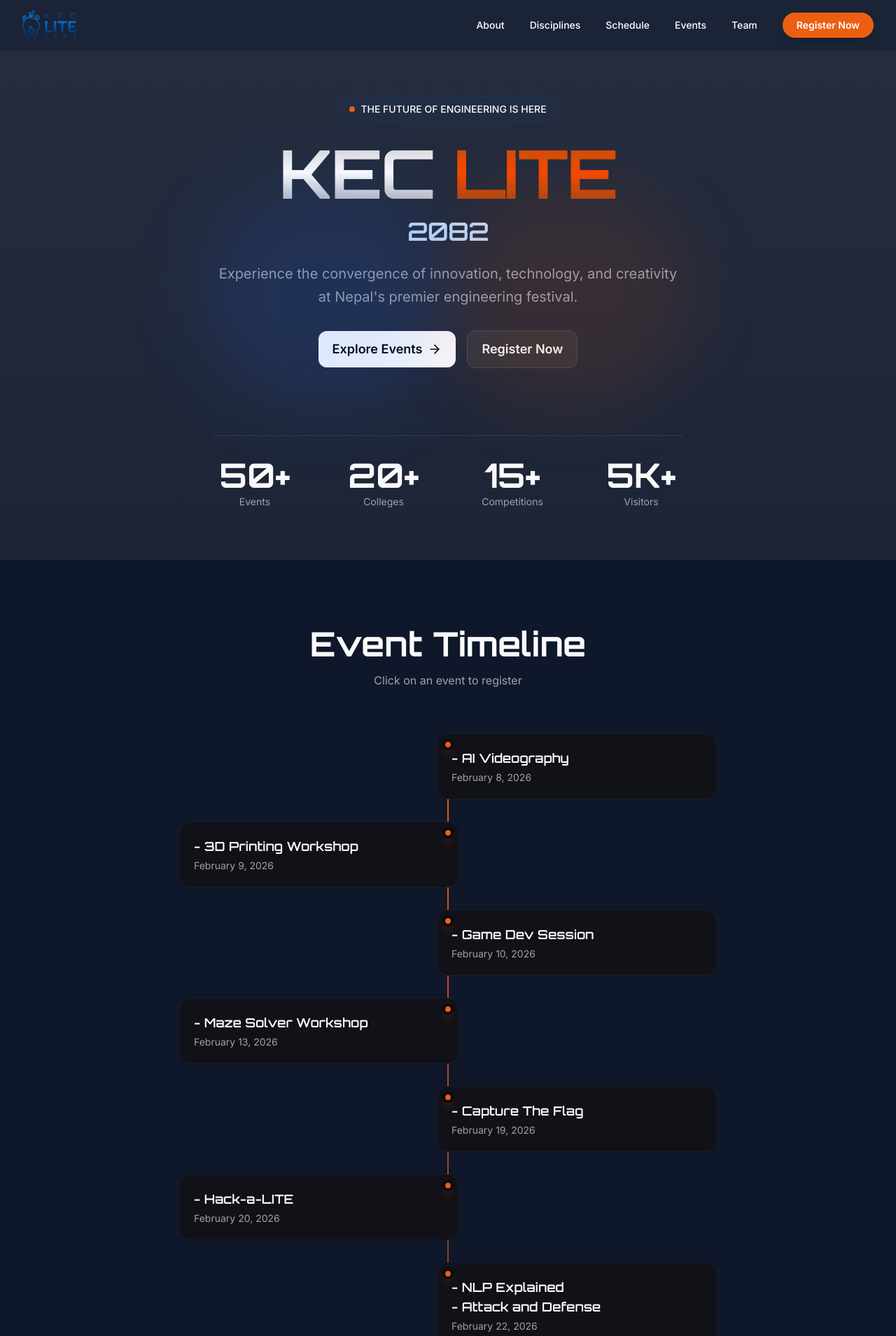
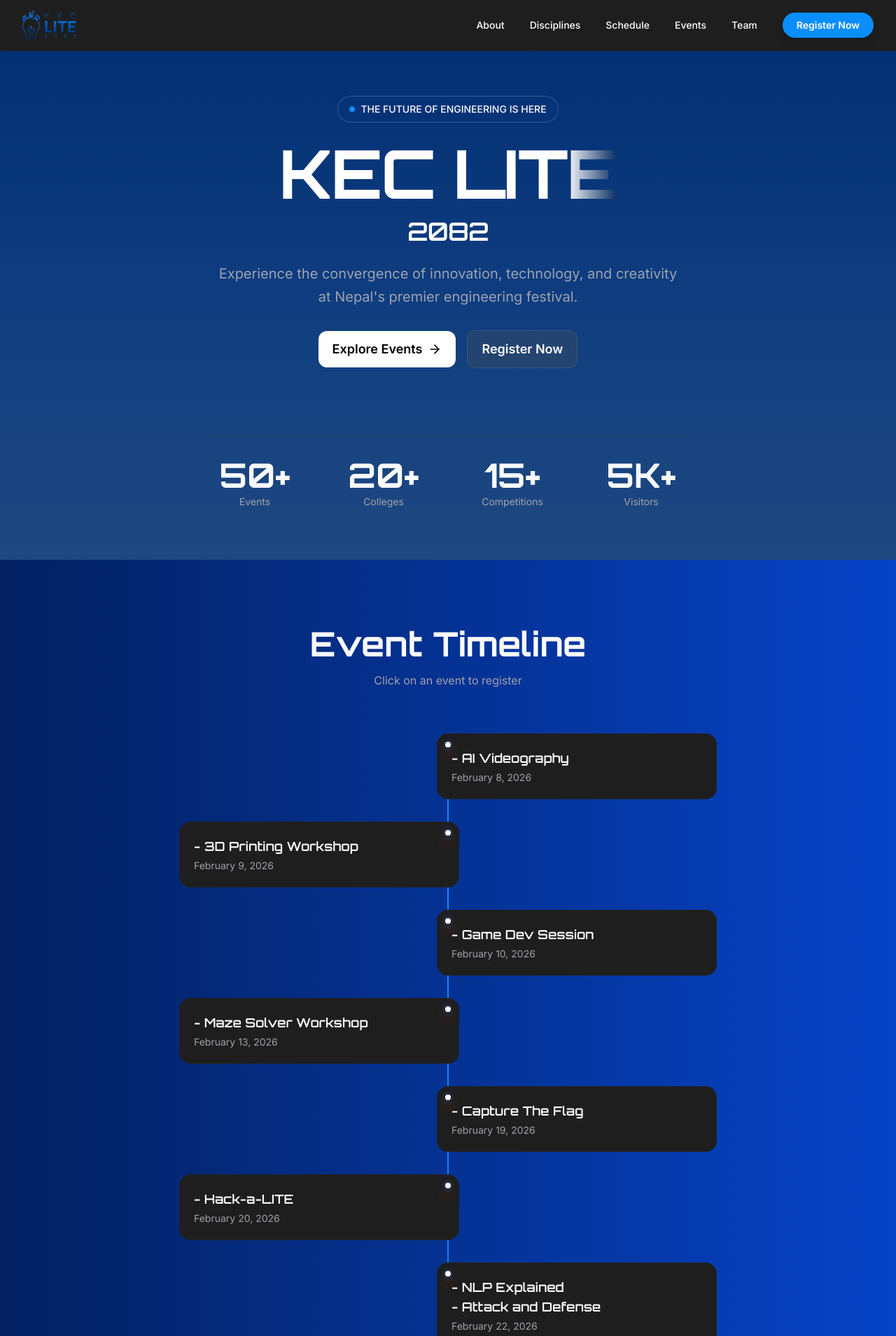
Before and after one commit to kec-lite/lite, a React (Vite) app: page / in a window 1280 px wide. Shown: the top 1909 px of the page at 70% size. Built offline with nearby package versions, Linux system fonts and the light colour scheme.

Commit message:
changed the theme of the site

```diff
--- a/src/components/About.jsx
+++ b/src/components/About.jsx
@@ -9,14 +9,14 @@ const About = () => {
   ];
 
   return (
-    <section id="about" className="bg-[#0F172A] px-4 py-24">
+    <section id="about" className="bg-[#012264] px-4 py-24">
       <div className="mx-auto max-w-7xl">
         <div className="grid items-center gap-12 lg:grid-cols-2 lg:gap-16">
           <div>
             <h2 className="text-foreground font-heading mb-6 text-4xl leading-tight font-bold md:text-5xl">
               Innovating for a
               <br />
-              <span className="from-primary bg-linear-to-r to-orange-400 bg-clip-text text-transparent">
+              <span className="bg-linear-to-l from-[#1E1E1E]/20 to-25% to-white bg-clip-text text-transparent">
                 Better Tomorrow
               </span>
             </h2>
--- a/src/components/Disciplines.jsx
+++ b/src/components/Disciplines.jsx
@@ -37,7 +37,11 @@ const disciplines = [
 
 const Disciplines = () => {
   return (
-    <section id="disciplines" className="bg-[#020617] px-4 py-24">
+    // <section id="disciplines" className="bg-[#020617] px-4 py-24">
+    <section
+      id="disciplines"
+      className="bg-linear-to-b from-[#012D71] via-[#0C3B7E] to-[#1E477C] px-4 py-24"
+    >
       <div className="mx-auto max-w-7xl">
         <div className="mb-16 text-center">
           <h2 className="text-foreground font-heading mb-4 text-4xl font-bold md:text-5xl">
@@ -54,7 +58,7 @@ const Disciplines = () => {
             return (
               <div
                 key={discipline.title}
-                className={`group border-border/50 relative overflow-hidden rounded-2xl border bg-[#1E293BB2] p-6 transition-all duration-300 hover:border-(--hover-color) hover:shadow-xl`}
+                className={`group border-border/50 relative overflow-hidden rounded-2xl border bg-[#1E1E1E] p-6 transition-all duration-300 hover:border-(--hover-color) hover:shadow-xl`}
                 style={{ "--hover-color": discipline.color }}
               >
                 {/* Gradient background on hover */}
--- a/src/components/Footer.jsx
+++ b/src/components/Footer.jsx
@@ -69,7 +69,7 @@ const Footer = () => {
                   <li key={link}>
                     <a
                       href="#"
-                      className="text-muted-foreground hover:text-primary text-sm transition-colors"
+                      className="text-muted-foreground hover:text-[#0A8EFD] text-sm transition-colors"
                     >
                       {link}
                     </a>
@@ -84,15 +84,15 @@ const Footer = () => {
               </h4>
               <ul className="space-y-3">
                 <li className="text-muted-foreground flex items-center gap-3 text-sm">
-                  <MapPin className="text-primary h-4 w-4 shrink-0" />
+                  <MapPin className="h-4 w-4 shrink-0 text-[#0A8EFD]" />
                   Dhapakhel, Lalitpur
                 </li>
                 <li className="text-muted-foreground flex items-center gap-3 text-sm">
-                  <Phone className="text-primary h-4 w-4 shrink-0" />
+                  <Phone className="h-4 w-4 shrink-0 text-[#0A8EFD]" />
                   01-5229204
                 </li>
                 <li className="text-muted-foreground flex items-center gap-3 text-sm">
-                  <Mail className="text-primary h-4 w-4 shrink-0" />
+                  <Mail className="h-4 w-4 shrink-0 text-[#0A8EFD]" />
                   lite@kec.edu.np
                 </li>
               </ul>
@@ -109,7 +109,7 @@ const Footer = () => {
                     href={href || "#"}
                     target={href ? "_blank" : "_self"}
                     rel={href ? "noopener noreferrer" : undefined}
-                    className="bg-secondary text-muted-foreground hover:bg-primary/10 hover:text-primary flex h-10 w-10 items-center justify-center rounded-full transition-all"
+                    className="bg-secondary text-muted-foreground hover:bg-[#0A8EFD]/10 hover:text-[#0A8EFD] flex h-10 w-10 items-center justify-center rounded-full transition-all"
                     aria-label={label}
                   >
                     <Icon className="h-5 w-5" />
--- a/src/components/Hero.jsx
+++ b/src/components/Hero.jsx
@@ -2,16 +2,16 @@ import { ArrowRight, Calendar, MapPin } from "lucide-react";
 
 const Hero = () => {
   return (
-    <section className="relative flex min-h-screen items-center justify-center overflow-hidden bg-linear-to-b from-[#252D3F] via-[#22293B] to-[#1C2436] pt-16">
+    <section className="relative flex min-h-screen items-center justify-center overflow-hidden bg-linear-to-b from-[#012D71] via-[#0E3C7F] to-[#1E4880] pt-16">
       <div className="relative z-10 mx-auto max-w-5xl px-4 text-center">
-        <div className="pointer-events-none absolute top-32 left-0 z-10 h-80 w-90 rounded-full bg-[#2563EB33]/75 blur-[50px]"></div>
-        <div className="pointer-events-none absolute top-32 right-0 z-10 h-80 w-90 rounded-full bg-[#EA580C1A] blur-[50px]"></div>
+        {/* <div className="pointer-events-none absolute top-32 left-0 z-10 h-80 w-90 rounded-full bg-[#2563EB33]/75 blur-[50px]"></div>
+        <div className="pointer-events-none absolute top-32 right-0 z-10 h-80 w-90 rounded-full bg-[#EA580C1A] blur-[50px]"></div> */}
 
         {/* Badge */}
-        <div className="mb-6 mt-6 sm:mt-0 inline-flex items-center gap-2 rounded-full border border-[#3B82F64D]/30 bg-[#1E3A8A4D]/30 px-4 py-2 backdrop-blur-sm">
+        <div className="mt-6 mb-6 inline-flex items-center gap-2 rounded-full border border-white/20 bg-[#1E3A8A4D]/30 px-4 py-2 backdrop-blur-sm sm:mt-0">
           <span className="relative flex h-2 w-2">
-            <span className="bg-primary absolute inline-flex h-full w-full animate-ping rounded-full opacity-75" />
-            <span className="bg-primary relative inline-flex h-2 w-2 rounded-full" />
+            <span className="absolute inline-flex h-full w-full animate-ping rounded-full bg-[#0A8EFD] opacity-75" />
+            <span className="relative inline-flex h-2 w-2 rounded-full bg-[#0A8EFD]" />
           </span>
           <span className="text-sm font-medium text-[##BFDBFE]">
             THE FUTURE OF ENGINEERING IS HERE
@@ -20,17 +20,14 @@ const Hero = () => {
 
         {/* Title */}
         <h1 className="font-heading mb-4 text-5xl font-bold tracking-tight text-white sm:text-7xl lg:text-8xl">
-          <span className="bg-linear-to-t from-white/50 via-white to-white/70 bg-clip-text text-transparent">
-            KEC{" "}
-          </span>
-          <span className="from-primary/50 to-primary/70 bg-linear-to-t via-orange-600 bg-clip-text text-transparent">
-            LITE
+          <span className="bg-linear-to-l from-[#1E1E1E]/20 via-white via-15% to-white bg-clip-text text-transparent">
+            KEC LITE
           </span>
         </h1>
 
         {/* Year Badge */}
         <div className="mb-6">
-          <span className="font-heading text-4xl font-semibold tracking-tight text-[#BFDBFE]">
+          <span className="font-heading text-4xl font-semibold tracking-tight text-white">
             2082
           </span>
         </div>
--- a/src/components/Navbar.jsx
+++ b/src/components/Navbar.jsx
@@ -13,7 +13,7 @@ const Navbar = () => {
   ];
 
   return (
-    <nav className="border-border/50 fixed top-0 right-0 left-0 z-50 border-b bg-[#1A2436] backdrop-blur-xl">
+    <nav className="border-border/50 fixed top-0 right-0 left-0 z-50 border-b bg-[#1E1E1E] backdrop-blur-xl">
       <div className="mx-auto max-w-7xl px-4 sm:px-6 lg:px-8">
         <div className="flex h-18 items-center justify-between">
           <div className="group flex items-center gap-2">
@@ -42,7 +42,7 @@ const Navbar = () => {
             ))}
             <a
               href="#events"
-              className="bg-primary hover:bg-primary/75 ml-4 inline-flex items-center justify-center rounded-3xl px-5 py-2 text-sm font-semibold text-white shadow-lg transition-all duration-200 hover:shadow-xl"
+              className="ml-4 inline-flex items-center justify-center rounded-3xl bg-[#0A8EFD] px-5 py-2 text-sm font-semibold text-white shadow-lg transition-all duration-200 hover:bg-[#0A8EFD]/75 hover:shadow-xl"
             >
               Register Now
             </a>
@@ -73,7 +73,7 @@ const Navbar = () => {
               ))}
               <a
                 href="#registration"
-                className="bg-primary shadow-primary/25 mt-2 inline-flex items-center justify-center rounded-lg px-5 py-3 text-sm font-semibold text-white shadow-lg"
+                className="mt-2 inline-flex items-center justify-center rounded-lg bg-[#0A8EFD] px-5 py-3 text-sm font-semibold text-white shadow-lg shadow-[#0A8EFD]/25"
                 onClick={() => setIsOpen(false)}
               >
                 Register Now
--- a/src/components/Timeline.jsx
+++ b/src/components/Timeline.jsx
@@ -3,7 +3,10 @@ import { timelineDays } from "../lists/events";
 const Timeline = () => {
   return (
     // <section id="timeline" className="bg-[#020617] px-4 py-24">
-      <section id="timeline" className="bg-[#0F172A] px-4 py-24">
+    <section
+      id="timeline"
+      className="bg-linear-to-r from-[#032162] to-[#0643C8] px-4 py-24"
+    >
       <div className="mx-auto max-w-4xl">
         <div className="mb-16 text-center">
           <h2 className="text-foreground font-heading mb-4 text-4xl font-bold md:text-5xl">
@@ -13,7 +16,7 @@ const Timeline = () => {
         </div>
 
         <div className="relative">
-          <div className="from-primary via-primary/50 to-border absolute top-0 bottom-0 left-4 w-0.5 bg-linear-to-b md:left-1/2 md:-translate-x-px" />
+          <div className="absolute top-0 bottom-0 left-4 w-0.5 bg-linear-to-b from-[#0A8EFD] via-[#0A8EFD]/90 to-[#0A8EFD] md:left-1/2 md:-translate-x-px" />
 
           <div className="space-y-8">
             {timelineDays.map((item, index) => (
@@ -24,7 +27,7 @@ const Timeline = () => {
                 }`}
               >
                 <div className="absolute top-2 left-4 z-10 flex h-4 w-4 -translate-x-1.5 items-center justify-center md:left-1/2 md:-translate-x-2">
-                  <div className="border-background bg-primary shadow-primary/25 h-4 w-4 rounded-full border-4 shadow-lg" />
+                  <div className="border-gray-800 shadow-primary/25 h-4 w-4 rounded-full border-4 bg-white shadow-lg" />
                 </div>
 
                 <div
@@ -35,19 +38,19 @@ const Timeline = () => {
                   <a
                     href="#events"
                     rel="noopener noreferrer"
-                    className="group border-border/50 bg-card hover:border-primary/30 hover:shadow-primary/5 block w-full rounded-2xl border p-5 text-left transition-all hover:shadow-xl"
+                    className="group border-border/50 bg-[#1E1E1E] hover:border-primary/30 hover:shadow-primary/5 block w-full rounded-2xl border p-5 text-left transition-all hover:shadow-xl"
                   >
                     {Array.isArray(item.title) ? (
                       item.title.map((title, titleIndex) => (
                         <h3
                           key={titleIndex}
-                          className="text-foreground group-hover:text-primary font-heading text-lg font-semibold transition-colors"
+                          className="text-foreground font-heading text-lg font-semibold transition-colors group-hover:text-[#0A8EFD]"
                         >
                           - {title}
                         </h3>
                       ))
                     ) : (
-                      <h3 className="text-foreground group-hover:text-primary font-heading text-lg font-semibold transition-colors">
+                      <h3 className="text-foreground font-heading text-lg font-semibold transition-colors group-hover:text-[#0A8EFD]">
                         - {item.title}
                       </h3>
                     )}
```
Also changed, not shown: src/components/Events.jsx (+9 -5 lines).
